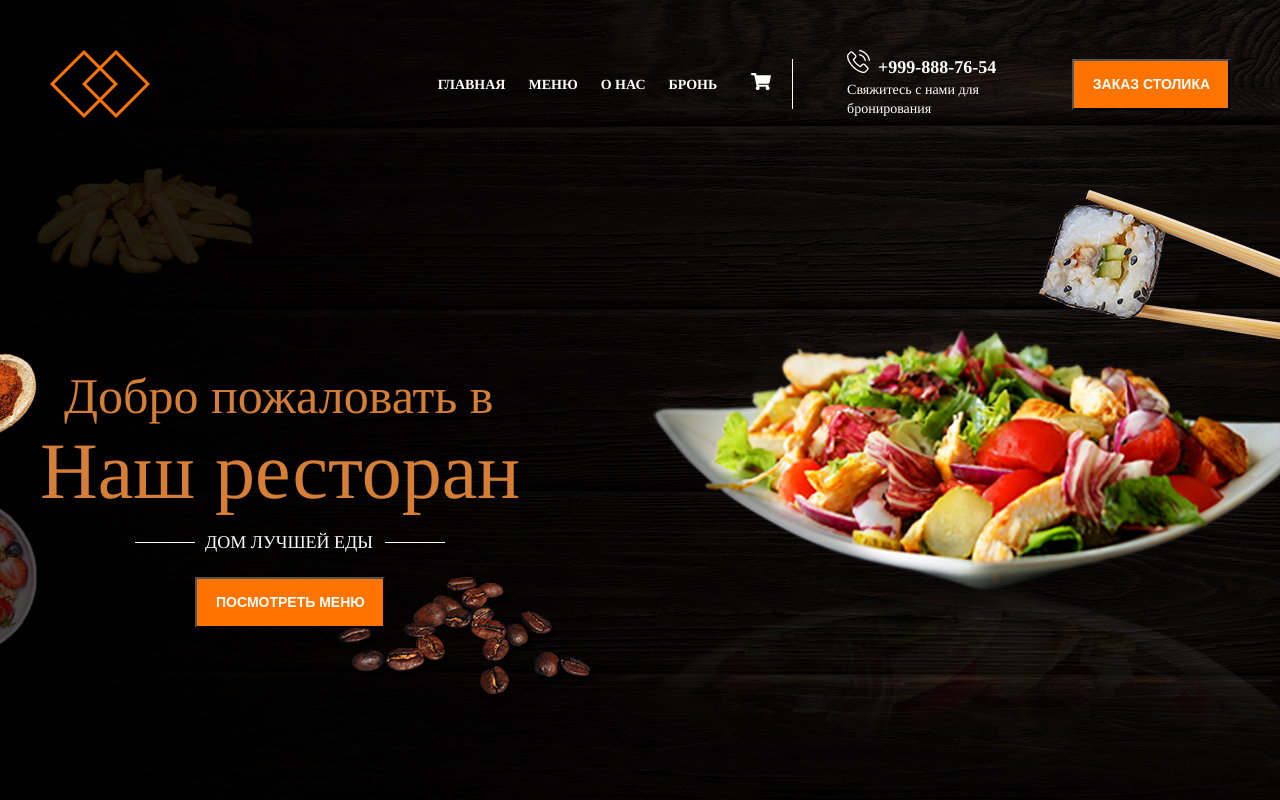
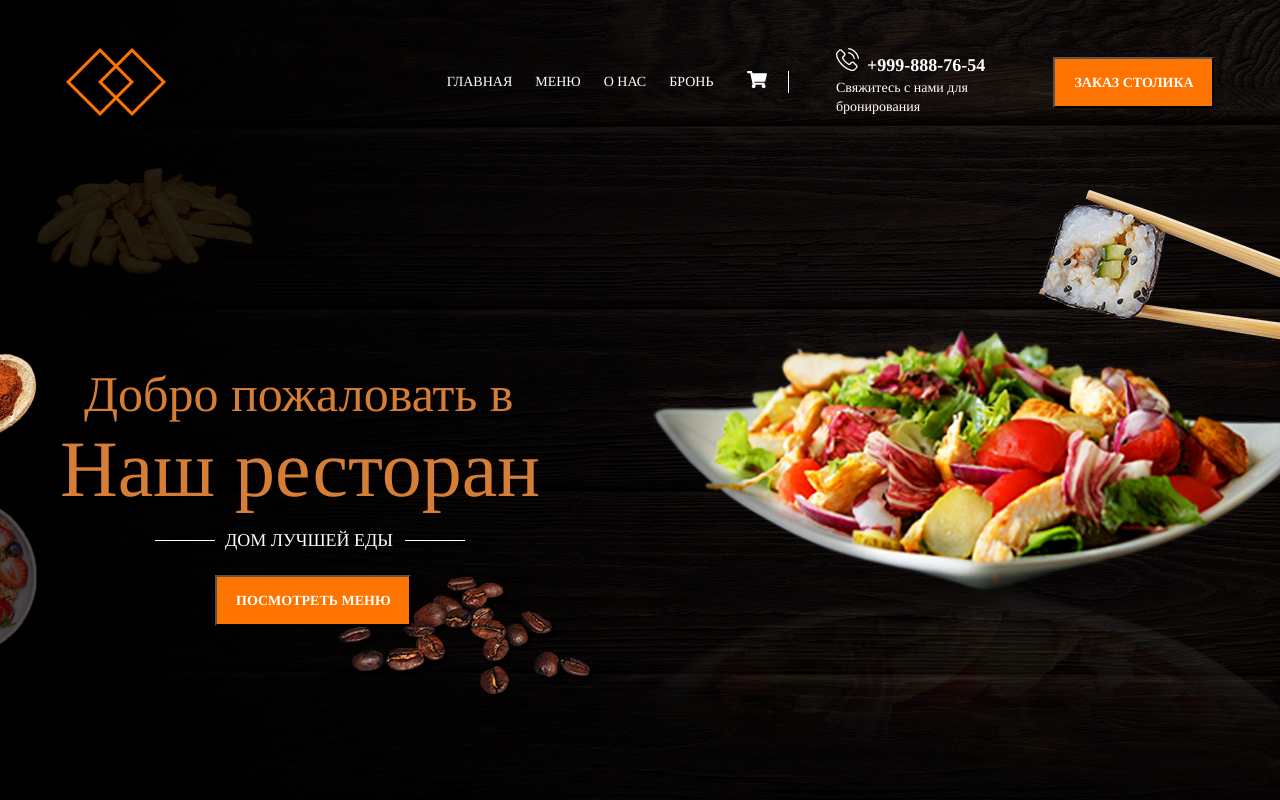
Before and after one commit to NazarShtiyuk/HTML, a plain HTML site: page restaurant_template-master/index.html in a window 1280 px wide. Shown: the top 800 px of the page. Drawn offline with nearby package versions, Linux system fonts and the light colour scheme.

Commit message:
лендінг ресторану(+Bootstrap)

```diff
--- a/restaurant_template-master/css/style.css
+++ b/restaurant_template-master/css/style.css
@@ -55,23 +55,23 @@ table {
   height: 100vh;
 }
 .header__top {
-  padding-top: 50px;
-  display: flex;
-  justify-content: space-around;
-  align-items: center;
+  /*padding-top: 50px;*/
+  /*display: flex;*/
+  /*justify-content: space-around;*/
+  /*align-items: center;*/
 }
 .menu {
   padding-left: 268px;
-  display: flex;
-  align-items: center;
+  /*display: flex;*/
+  /*align-items: center;*/
   border-right: 1px solid #ffffff;
   height: 50px;
 }
 .menu__item {
-  font-weight: bold;
+  /*font-weight: bold;*/
   font-size: 14px;
   line-height: 19px;
-  text-decoration: none;
+  /*text-decoration: none;*/
   color: #fff;
 }
 .menu__item img {
--- a/restaurant_template-master/index.html
+++ b/restaurant_template-master/index.html
@@ -8,6 +8,8 @@
     <title>Restaurant</title>
     <link rel="preconnect" href="https://fonts.googleapis.com">
     <link rel="preconnect" href="https://fonts.gstatic.com" crossorigin>
+    <link href="https://cdn.jsdelivr.net/npm/bootstrap@5.0.2/dist/css/bootstrap.min.css" rel="stylesheet"
+          integrity="sha384-EVSTQN3/azprG1Anm3QDgpJLIm9Nao0Yz1ztcQTwFspd3yD65VohhpuuCOmLASjC" crossorigin="anonymous">
     <link href="https://fonts.googleapis.com/css2?family=Roboto:ital,wght@0,100;0,300;0,400;0,500;0,700;1,500&family=Tinos:wght@400;700&display=swap"
           rel="stylesheet">
     <link rel="stylesheet" href="css/style.css">
@@ -17,14 +19,14 @@
 
     <header class="header">
         <div class="container">
-            <div class="header__top">
+            <div class="header__top d-flex pt-5 justify-content-around align-items-center">
                 <img class="header__logo" src="image/LOGO.svg" alt="LOGO">
-                <nav class="menu">
-                    <a class="menu__item" href="#">ГЛАВНАЯ</a>
-                    <a class="menu__item" href="#">МЕНЮ</a>
-                    <a class="menu__item" href="#">О НАС</a>
-                    <a class="menu__item" href="#">БРОНЬ</a>
-                    <a class="menu__item" href="#"><img src="image/shopping-cart-solid.svg" alt="SHOPPING"></a>
+                <nav class="menu d-flex align-items-center h-50">
+                    <a class="menu__item font-weight-bold text-decoration-none" href="#">ГЛАВНАЯ</a>
+                    <a class="menu__item font-weight-bold text-decoration-none" href="#">МЕНЮ</a>
+                    <a class="menu__item font-weight-bold text-decoration-none" href="#">О НАС</a>
+                    <a class="menu__item font-weight-bold text-decoration-none" href="#">БРОНЬ</a>
+                    <a class="menu__item font-weight-bold text-decoration-none" href="#"><img src="image/shopping-cart-solid.svg" alt="SHOPPING"></a>
                 </nav>
                 <div class="nav__btn__mobile">
                     <div></div>
@@ -190,5 +192,8 @@
     </section>
     <footer class="footer"></footer>
 
+
+    <script src="https://cdn.jsdelivr.net/npm/@popperjs/core@2.9.2/dist/umd/popper.min.js" integrity="sha384-IQsoLXl5PILFhosVNubq5LC7Qb9DXgDA9i+tQ8Zj3iwWAwPtgFTxbJ8NT4GN1R8p" crossorigin="anonymous"></script>
+    <script src="https://cdn.jsdelivr.net/npm/bootstrap@5.0.2/dist/js/bootstrap.min.js" integrity="sha384-cVKIPhGWiC2Al4u+LWgxfKTRIcfu0JTxR+EQDz/bgldoEyl4H0zUF0QKbrJ0EcQF" crossorigin="anonymous"></script>
 </body>
 </html>
```
